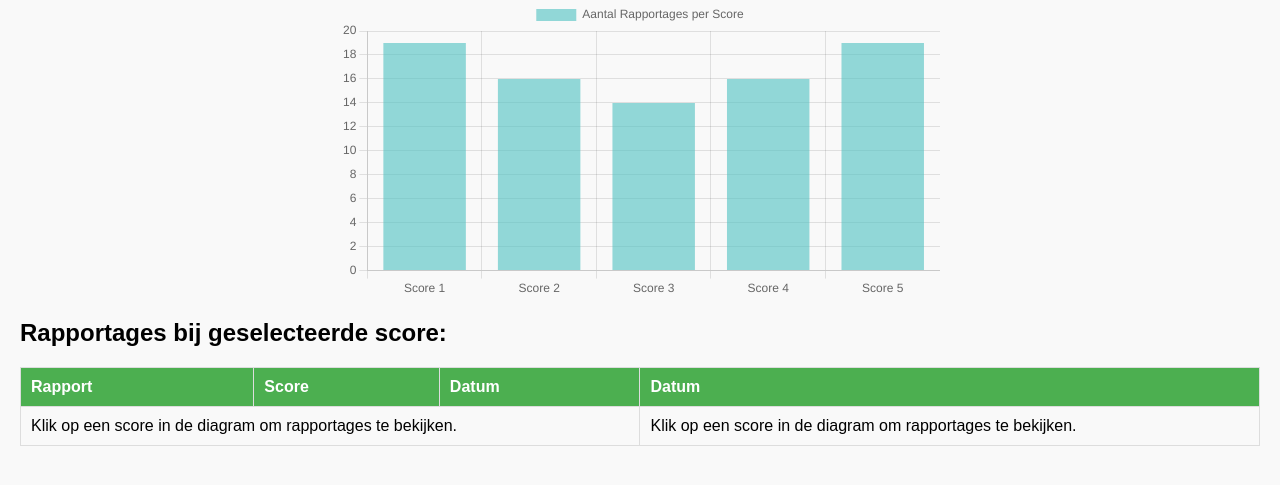
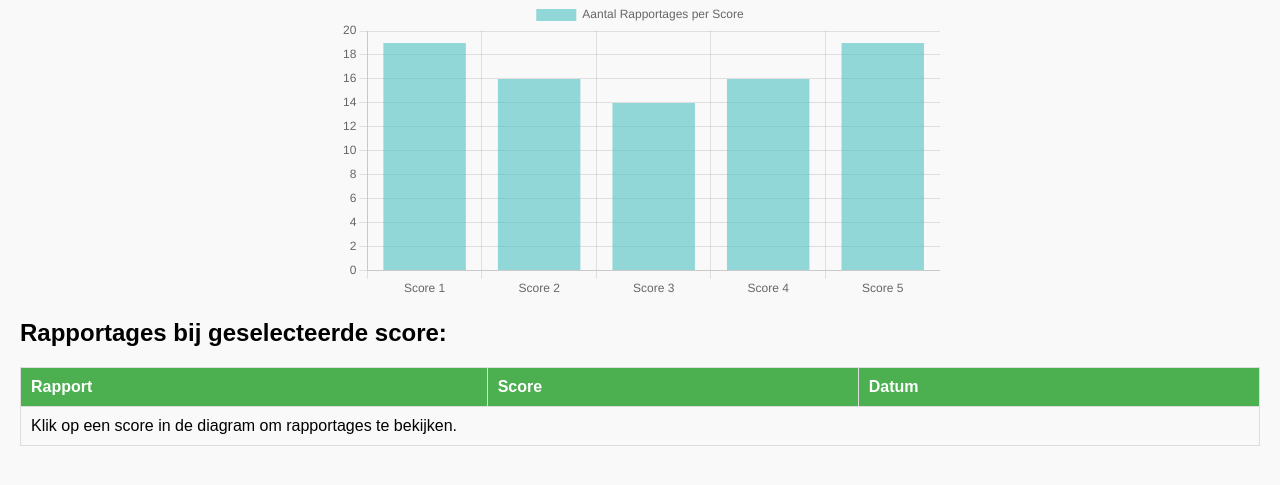
Before and after one commit to williamligtenberg/zorg-dag-rating, a Flask app: page / in a window 1280 px wide. Shown: the part 143-628 px from the top of the page. Run offline with Flask 3, Linux system fonts and the light colour scheme; data comes from the database, SQL or seed files in the repository; both versions use the stored data as it was after the commit; parts of the project's set-up code (start-up, migrations or seed data) failed here and were passed over.

Commit message:
Duplicate code verwijderd.

```diff
--- a/app.py
+++ b/app.py
@@ -157,7 +157,6 @@ def add_rapportage():
         conn = sqlite3.connect('rapportages.db')
         cursor = conn.cursor()
         cursor.execute("INSERT INTO rapportages (report, score, datum) VALUES (?, ?, ?)", (report, score, current_date))
-        cursor.execute("INSERT INTO rapportages (report, score, datum) VALUES (?, ?, ?)", (report, score, current_date))
         conn.commit()
         conn.close()
 
@@ -194,8 +193,6 @@ def scores_all():
     conn.close()
     return df.to_json(orient='records')
 
-
-
 if __name__ == '__main__':
     # Start the server
     app.run(debug=True)
--- a/templates/index.html
+++ b/templates/index.html
@@ -61,13 +61,11 @@
             <tr>
                 <th>Rapport</th>
                 <th>Score</th>
-                <th>Datum</th> <!-- Nieuwe kolom voor datum -->
-                <th>Datum</th> <!-- Nieuwe kolom voor datum -->
+                <th>Datum</th> <!-- Enkel de juiste kolom voor datum -->
             </tr>
         </thead>
         <tbody>
             <tr>
-                <td colspan="3">Klik op een score in de diagram om rapportages te bekijken.</td>
                 <td colspan="3">Klik op een score in de diagram om rapportages te bekijken.</td>
             </tr>
         </tbody>
@@ -132,7 +130,7 @@
             tbody.innerHTML = ''; // Clear previous entries
             rapportages.forEach(r => {
                 const row = document.createElement('tr');
-                row.innerHTML = `<td>${r.report}</td><td>${r.score}</td><td>${r.datum}</td>`; // Add datum
+                row.innerHTML = `<td>${r.report}</td><td>${r.score}</td><td>${r.datum}</td>`; // Corrected datum column
                 tbody.appendChild(row);
             });
             if (rapportages.length === 0) {
```
Also changed, not shown: database.py (+2 -10 lines), rapportages.db, templates/add_report.html (line endings or trailing spaces), zorgdata.csv (line endings or trailing spaces).
